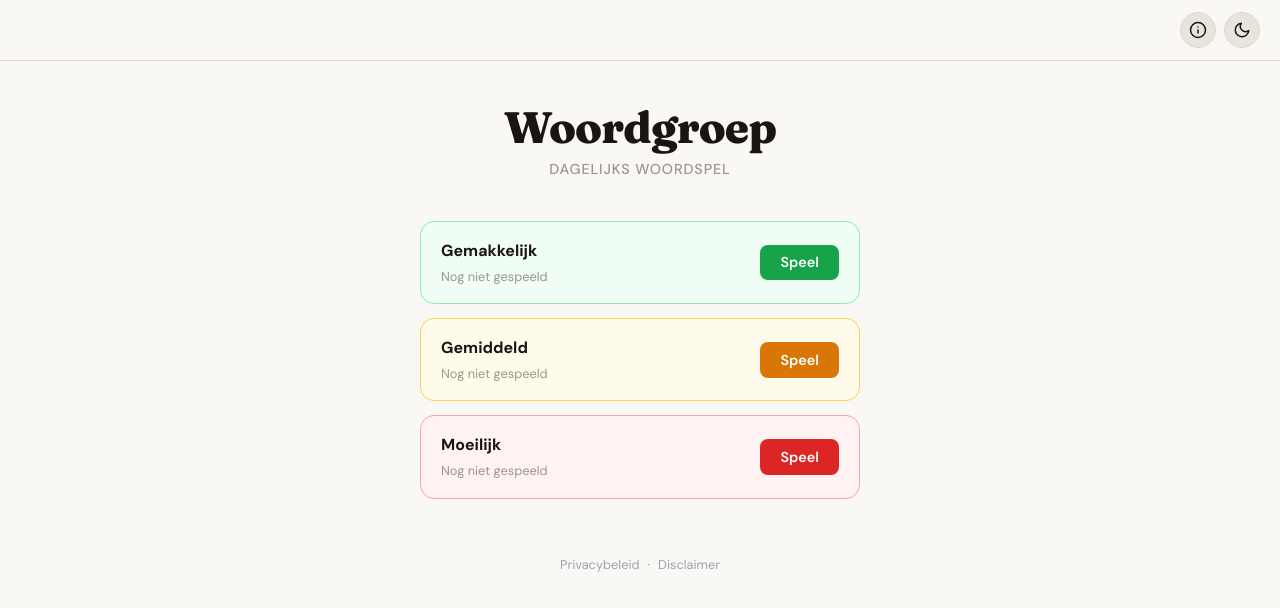
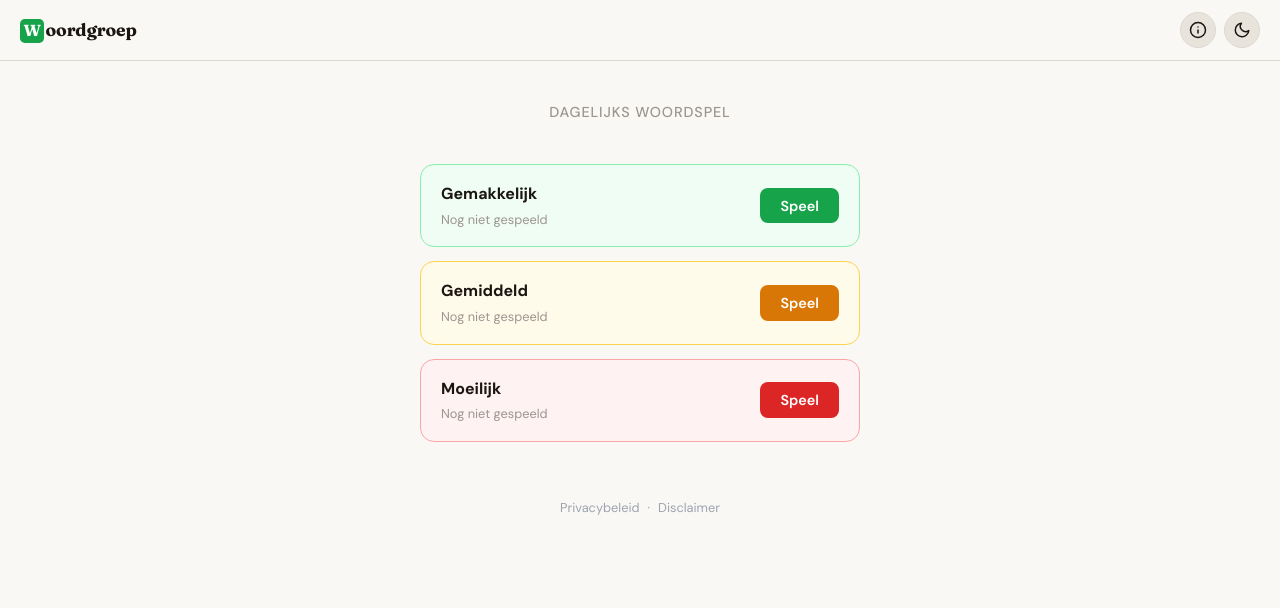
Before and after one commit to BeBitbox/woordgroep, a Vue app: page / in a window 1280 px wide. Shown: the top 608 px of the page. Built offline with nearby package versions, Linux system fonts and the light colour scheme.

Commit message:
Fix klikbare titel

```diff
--- a/src/App.vue
+++ b/src/App.vue
@@ -17,6 +17,9 @@ const cookieConsentActief = import.meta.env.VITE_COOKIE_CONSENT_ACTIEF !== 'fals
   <CookieBanner v-if="cookieConsentActief && !consentStore.consentGiven" />
   <template v-if="!cookieConsentActief || consentStore.consentGiven">
     <header class="site-header">
+      <RouterLink to="/" class="header-logo" aria-label="Terug naar startscherm">
+        <span class="logo-letter" aria-hidden="true">W</span>oordgroep
+      </RouterLink>
       <div class="header-rechts">
         <button
           class="info-knop"
@@ -55,7 +58,7 @@ const cookieConsentActief = import.meta.env.VITE_COOKIE_CONSENT_ACTIEF !== 'fals
 .site-header {
   display: flex;
   align-items: center;
-  justify-content: flex-end;
+  justify-content: space-between;
   padding: 0.75rem 1.25rem;
   border-bottom: 1px solid var(--rand);
   background-color: var(--bg-pagina);
@@ -69,6 +72,38 @@ const cookieConsentActief = import.meta.env.VITE_COOKIE_CONSENT_ACTIEF !== 'fals
   display: flex;
   align-items: center;
   gap: 0.5rem;
+}
+
+.header-logo {
+  font-family: 'Fraunces', Georgia, serif;
+  font-size: 1.1rem;
+  font-weight: 700;
+  color: var(--tekst-primair);
+  text-decoration: none;
+  letter-spacing: -0.01em;
+  transition: opacity 0.15s ease;
+}
+
+.header-logo:hover {
+  opacity: 0.7;
+}
+
+.logo-letter {
+  display: inline-flex;
+  align-items: center;
+  justify-content: center;
+  width: 1.5rem;
+  height: 1.5rem;
+  background-color: #16a34a;
+  color: #ffffff;
+  border-radius: 0.3rem;
+  font-family: 'Fraunces', Georgia, serif;
+  font-size: 1rem;
+  font-weight: 700;
+  margin-right: 0.1em;
+  vertical-align: middle;
+  position: relative;
+  top: -0.05em;
 }
 
 .info-knop {
--- a/src/views/SpelView.vue
+++ b/src/views/SpelView.vue
@@ -33,7 +33,6 @@ watch(
 
 <template>
   <main class="spel-view">
-    <h1 class="spel-titel">Woordgroep</h1>
     <p
       class="moeilijkheid-badge"
       :class="`moeilijkheid-badge--${store.puzzelData.moeilijkheid.toLowerCase()}`"
@@ -74,14 +73,6 @@ watch(
   .spel-view {
     padding: 1.25rem 0.625rem;
   }
-}
-
-.spel-titel {
-  text-align: center;
-  font-size: 2.25rem;
-  font-weight: 800;
-  color: var(--tekst-primair);
-  margin-bottom: 0.875rem;
 }
 
 .moeilijkheid-badge {
--- a/src/views/StartschermView.vue
+++ b/src/views/StartschermView.vue
@@ -18,7 +18,6 @@ function startSpel(moeilijkheid: MoeilijkheidLower): void {
 
 <template>
   <main class="startscherm">
-    <h1 class="startscherm-titel">Woordgroep</h1>
     <p class="startscherm-ondertitel">Dagelijks woordspel</p>
 
     <div class="moeilijkheid-lijst">
@@ -59,14 +58,6 @@ function startSpel(moeilijkheid: MoeilijkheidLower): void {
   max-width: 480px;
   margin: 0 auto;
   padding: 2.5rem 1.25rem 2rem;
-}
-
-.startscherm-titel {
-  text-align: center;
-  font-size: 2.75rem;
-  font-weight: 800;
-  color: var(--tekst-primair);
-  margin-bottom: 0.25rem;
 }
 
 .startscherm-ondertitel {
```
Also changed, not shown: 1 other file (tests, documents, lock files or other folders).
